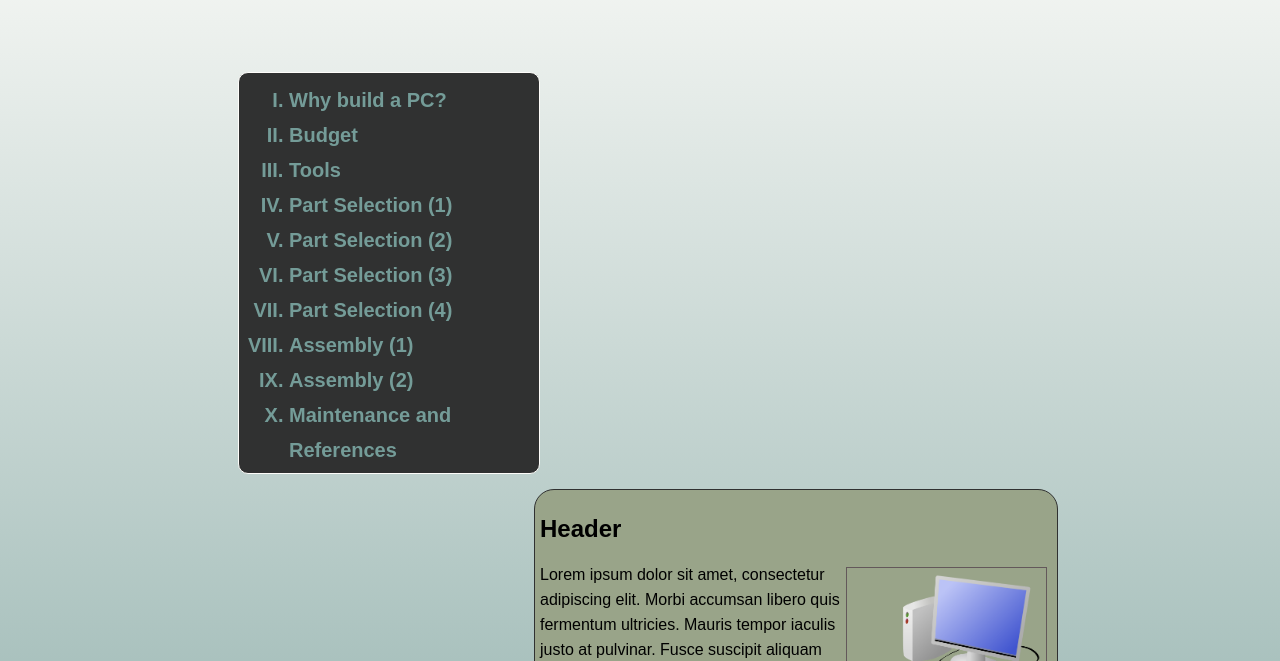
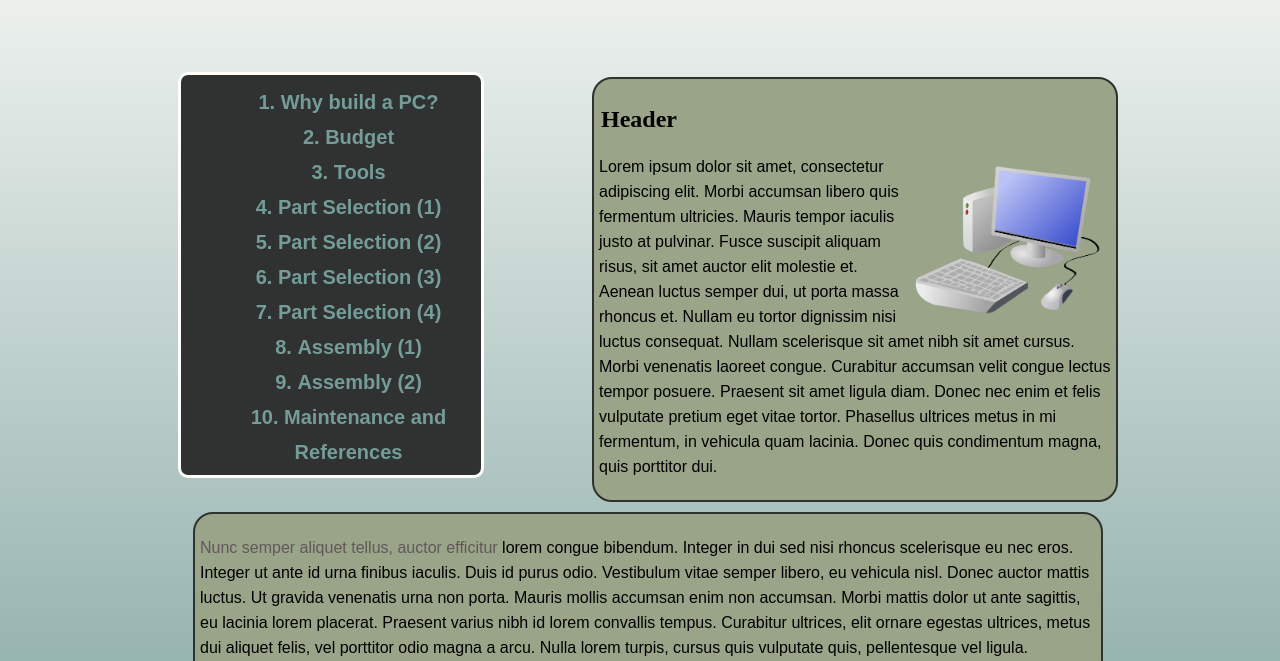
Before and after one commit to rc213833/design3, a plain HTML site: page index.htm in a window 1280 px wide. Shown: the part 139-800 px from the top of the page. Drawn offline with Linux system fonts and the light colour scheme; a web font is replaced by a local one.

Commit message:
Update style.css

```diff
--- a/style.css
+++ b/style.css
@@ -1,11 +1,15 @@
 body {
+	height: 65em; /*Height will need to be adjusted in an inline statement due to the behavior of the background image*/
+	width: 100%;
+	overflow-x: hidden;
+	overflow-y: auto;
 	background-image: -ms-linear-gradient(top, #fefdfa, #749c98);
 	background-image: -moz-linear-gradient(top, #fefdfa, #749c98);
 	background-image: -webkit-linear-gradient(top, #fefdfa, #749c98);
 	background-image: -o-linear-gradient(top, #fefdfa, #749c98);
+	/*background-size: 100%;*/
 	background-repeat: none;
-	background-size: cover;
-	width: 100%;
+	/*background-size: cover;*/
 }
 
 header {
@@ -18,9 +22,18 @@ header {
 	font-size: 22pt;
 }
 
+h2 {
+	text-align: left;
+	color: black;
+	/*font-weight: bold;*/
+	font-family: 'Radley', serif;
+	padding: 2px;
+	font-size: 18pt;
+}
+
 nav {
 	font-family: 'Khula', sans-serif;
-	border: solid #fefdfa 1px;
+	border: solid #fefdfa 3px;
 	background-color: #303131;
 	height: 380px;
 	width: 280px;
@@ -28,7 +41,7 @@ nav {
 	padding: 10px;
 	font-size: 15pt;
 	float: left;
-	margin-left: 230px;
+	margin-left: 170px;
 	color: #749c98;
 	border-radius: 10px;
 }
@@ -36,12 +49,16 @@ nav {
 #nav-home {
 	clear: both;
 	margin: auto;
+	width: ;
 }
 
 ol {
-	list-style-type: upper-roman;
+	list-style-type: decimal;
 	line-height: 35px;
 	margin: auto;
+	text-align: center;
+	list-style-position: inside; /*Centers the li number with the adjacent text*/
+	padding-right: 5px;
 }
 
 li {
@@ -61,15 +78,15 @@ li {
 	border-radius: 6px;
 }
 
-.a-p {
+a {
 	text-decoration: none;
 	color: #63585a;
 }
 
-.a-p:hover {
+a:hover {
 	text-decoration: underline;
 	background-color: #63585a;
-	color: #99a489;
+	color: #fefdfa;
 	transition: 0.5s;
 }
 
@@ -78,18 +95,18 @@ article {
 	font-family: 'Khula', sans-serif;
 	border-radius: 20px;
 	background-color: #99a489;
-	border: solid #303131 1px;
+	border: solid #303131 2px;
 }
 
 #text-one {
 	float: right;
 	margin: 10px;
-	margin-right: 230px;
+	margin-right: 170px;
 	padding: 5px;
 	width: 40%;
 }
 
-#spacer { 					/*Spacer not rendering in chrome? Between Upper elements and bottom article*/
+#spacer { /*Spacer not rendering in chrome? Between Upper elements and bottom article*/
 	width: 100%;
 	height: 100px;
 }
@@ -109,14 +126,16 @@ p {
 img {
 	padding: 5px;
 	margin: 5px;
-	border: solid #63585a 1px;
+	/*border: solid #63585a 1px;*/
 }
 
 footer {
 	text-align: center;
-	margin: 10px;
+	margin: auto;
 	margin-top: 30px;
 	padding: 5px;
 	color: #fefdfa;
 	font-family: 'Radley', serif;
+	font-weight: bold;
+	font-size: 15pt;
 }
```
